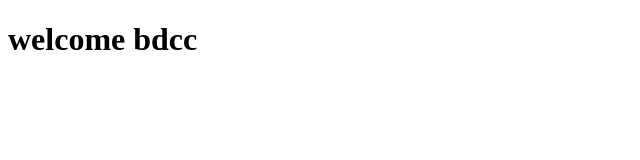
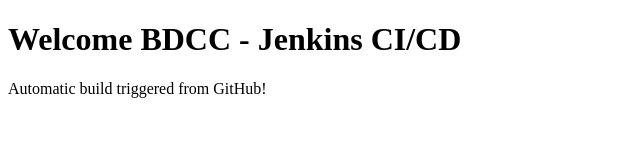
Before and after one commit to solidev25/tp4, a plain HTML site: page index.html in a window 1280 px wide. Shown: the whole page, without its empty margins (0-640 px from the left). Drawn offline with Linux system fonts and the light colour scheme.

Commit message:
Test automatic Jenkins build

```diff
--- a/index.html
+++ b/index.html
@@ -1,10 +1,10 @@
 <!DOCTYPE html>
 <html>
 <head>
-    <meta charset="UTF-8">
-    <title>TP4 DevOps</title>
+    <title>TP2 Jenkins CI/CD</title>
 </head>
 <body>
-    <h1>welcome bdcc</h1>
+    <h1>Welcome BDCC - Jenkins CI/CD</h1>
+    <p>Automatic build triggered from GitHub!</p>
 </body>
 </html>
```
